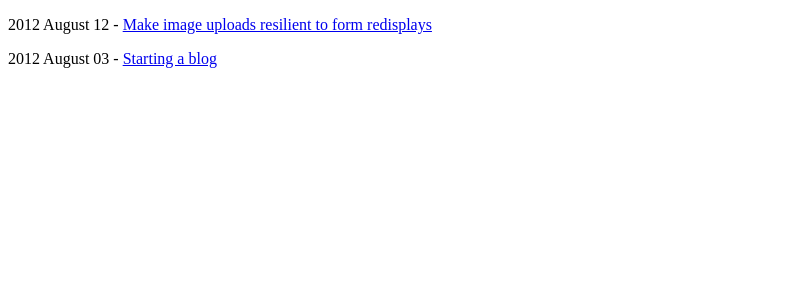
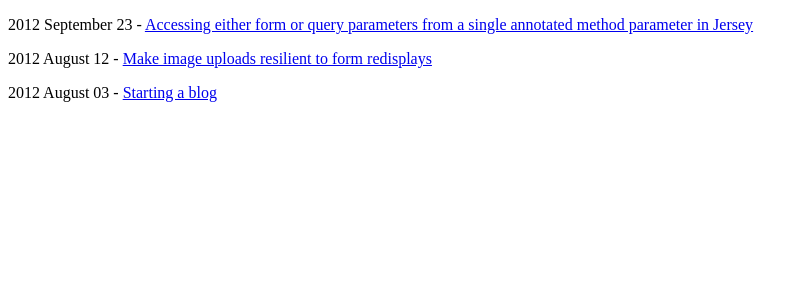
Before and after one commit to maxenglander/www, a Jekyll site: the page built from index.md, in a window 1280 px wide. Shown: the top 300 px of the page, without its empty margins (0-807 px from the left). Built offline with Jekyll 4.4.1, drawn with Linux system fonts in a browser that asks for light colours; Markdown is read by kramdown in place of the engine named in the settings; part of the change alters nothing that is shown.

Commit message:
switch to RDiscount for markdown generation; add another post

```diff
--- a/_config.yml
+++ b/_config.yml
@@ -1,3 +1,4 @@
 auto: true
+markdown: rdiscount
 pygments: true
 server: true
--- /dev/null
+++ b/_posts/2012-09-23-either-param-in-java-jersey.md
@@ -0,0 +1,74 @@
+---
+layout: default
+title: Accessing either form or query parameters from a single annotated method parameter in Jersey
+---
+
+In [Java Jersey](http://jersey.java.net/) (the [JSR 311: JAX-RS](http://jcp.org/en/jsr/detail?id=311) reference implementation), you add Java Annotations to your POJOs to turn them in to RESTful resources. For example:
+
+{% highlight java %}
+    @Path("/posts")
+    public class PostsResource {
+      @POST
+      @Consumes(MediaType.APPLICATION_FORM_URLENCODED)
+      public void post(@FormParam("title") String title, @FormParam("body") String body) {
+        // Save new post
+      }
+    }
+{% endhighlight %}
+
+I came across [this post](http://stackoverflow.com/questions/8720728/in-jersey-can-i-combine-queryparams-and-formparams-into-one-value-for-a-method) on StackOverflow, asking for a way to combine form params and query params in a single resource `@POST` method. In other words, the poster wanted to know if he could do this:
+
+{% highlight java %}
+    @POST
+    @Consumes(MediaType.APPLICATION_FORM_URLENCODED)
+    public void post(@BothParam("title") String title, @BothParam("body") String body) {
+      // Save new post
+    }
+{% endhighlight %}
+
+I'm interested in a good solution to this question. I'm working on a project where I'd like to use Java Jersey, but need to support a legacy API which does not map elegantly into the RESTful paradigms that JAX-RS is designed to support.
+
+One solution I've tested is creating an `InjectableProvider` which provides an `Injectable` for a custom annotation, such as `BothParam`.
+
+The custom annotation, `BothParam`:
+
+{% highlight java %}
+    @Target({ ElementType.PARAMETER, ElementType.METHOD, ElementType.FIELD })
+    @Retention(RetentionPolicy.RUNTIME)
+    public @interface BothParam {
+      String value();
+    }
+{% endhighlight %}
+
+The injectable and injectable provider, `BothParamInjectableProvider`:
+
+{% highlight java %}
+    @Provider
+    public class BothParamInjectableProvider implements Injectable<String>, implements Injectable<EitherParam, Type> {
+      @Context HttpContext httpContext;
+
+      private String parameterName;
+
+      public BothParamInjectableProvider(@Context HttpContext httpContext) {
+        this.httpContext = httpContext;
+      }
+
+      public String getValue() {
+        if (httpContext.getRequest().getQueryParameters().containsKey(parameterName)) {
+          return httpContext.getRequest().getQueryParameters().getFirst(parameterName);
+        } else if (httpContext.getRequest().getFormParameters().containsKey(parameterName)) {
+          return httpContext.getRequest().getFormParameters().getFirst(parameterName);
+        }
+        return null;
+      }
+
+      public ComponentScope getScope() {
+        return ComponentScope.PerRequest;
+      }
+
+      public Injectable getInjectable(ComponentContext componentContext, EitherParam eitherParam, Type type) {
+        this.parameterName = eitherParam.getValue;
+        return this;
+      }
+    }
+{% endhighlight %}
```
